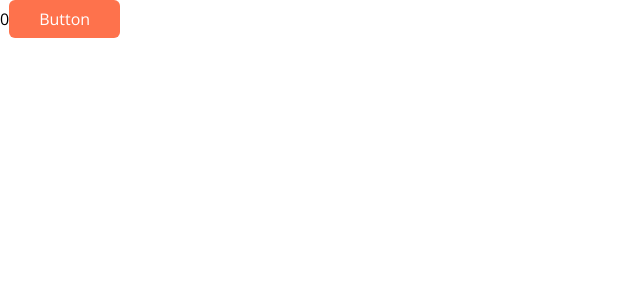
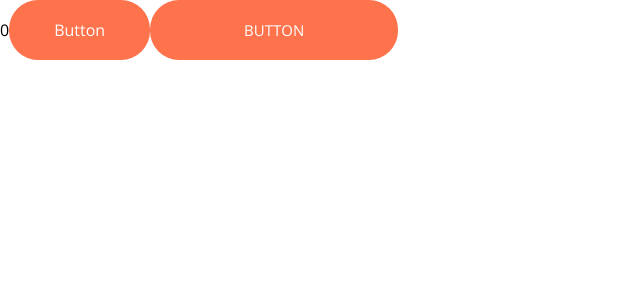
Before and after one commit to ministrov/pizza-app-typscript, a React (Vite) app: page / in a window 1280 px wide. Shown: the top 300 px of the page, without its empty margins (0-640 px from the left). Built offline with nearby package versions, Linux system fonts and the light colour scheme.

Commit message:
feat: create button and input components

```diff
--- a/src/App.tsx
+++ b/src/App.tsx
@@ -13,6 +13,7 @@ function App() {
     <>
       {counter}
       <Button onClick={() => addCounter}>Button</Button>
+      <Button onClick={() => addCounter} appearence={'big'}>Button</Button>
     </>
   );
 }
--- a/src/components/Button/Button.module.css
+++ b/src/components/Button/Button.module.css
@@ -1,12 +1,27 @@
 .button {
-  padding: 8px 30px;
+  height: 60px;
   font-family: inherit;
-  font-size: 16px;
+  font-weight: 400;
   color: var(--white-color);
   border: none;
-  border-radius: 6px;
+  border-radius: 29px;
   cursor: pointer;
   transition: background 0.25s;
+}
+
+.small {
+  width: 141px;
+  padding: 10px 25px;
+  font-size: 16px;
+  line-height: 20px;
+}
+
+.big {
+  width: 248px;
+  padding: 20px 60px;
+  font-size: 15px;
+  line-height: 20px;
+  text-transform: uppercase;
 }
 
 .accent {
--- a/src/components/Button/Button.props.ts
+++ b/src/components/Button/Button.props.ts
@@ -2,4 +2,5 @@ import { ButtonHTMLAttributes, ReactNode } from 'react';
 
 export interface ButtonProps extends ButtonHTMLAttributes<HTMLButtonElement> {
   children: ReactNode;
+  appearence?: 'big' | 'small';
 }
--- a/src/components/Button/Button.tsx
+++ b/src/components/Button/Button.tsx
@@ -9,9 +9,12 @@ import styles from './Button.module.css';
 //   );
 // }
 
-function Button({ children, className, ...props }: ButtonProps) {
+function Button({ children, className, appearence = 'small',  ...props }: ButtonProps) {
   return (
-    <button className={cn(styles['button'], styles['accent'], className)} {...props}>{children}</button>
+    <button className={cn(styles['button'], styles['accent'], className, {
+      [styles['small']]: appearence === 'small',
+      [styles['big']]: appearence === 'big'
+    })} {...props}>{children}</button>
   );
 }
 
--- /dev/null
+++ b/src/components/Input/Input.module.css
@@ -0,0 +1,3 @@
+input {
+  background-color: tomato;
+}
--- a/src/index.css
+++ b/src/index.css
@@ -14,4 +14,5 @@ body {
   font-family: 'Open Sans', sans-serif;
   font-size: 16px;
   font-weight: 400;
+  line-height: 20px;
 }
```
Also changed, not shown: src/components/Input/Input.tsx (added, +9 -0 lines).
